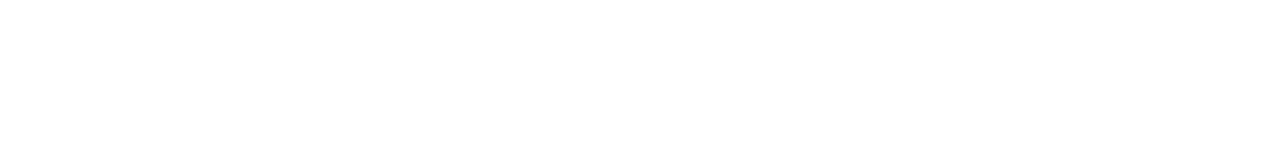
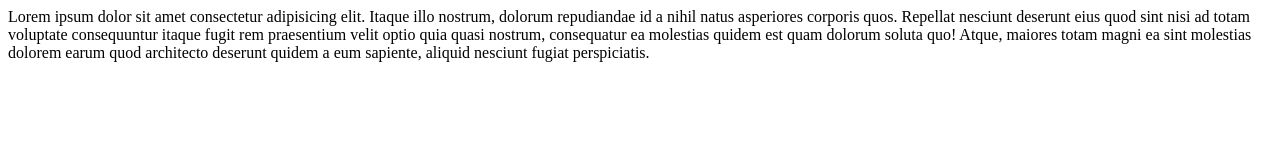
Before and after one commit to Reo69/GItdemo, a plain HTML site: page index.html in a window 1280 px wide. Drawn offline with Linux system fonts and the light colour scheme.

Commit message:
Help me
This is a commit

```diff
--- a/index.html
+++ b/index.html
@@ -3,9 +3,9 @@
 <head>
     <meta charset="UTF-8">
     <meta name="viewport" content="width=device-width, initial-scale=1.0">
-    <title>Cuk GOblinO</title>
+    <title>Test Website</title>
 </head>
 <body>
-
+    Lorem ipsum dolor sit amet consectetur adipisicing elit. Itaque illo nostrum, dolorum repudiandae id a nihil natus asperiores corporis quos. Repellat nesciunt deserunt eius quod sint nisi ad totam voluptate consequuntur itaque fugit rem praesentium velit optio quia quasi nostrum, consequatur ea molestias quidem est quam dolorum soluta quo! Atque, maiores totam magni ea sint molestias dolorem earum quod architecto deserunt quidem a eum sapiente, aliquid nesciunt fugiat perspiciatis.
 </body>
 </html>
```
